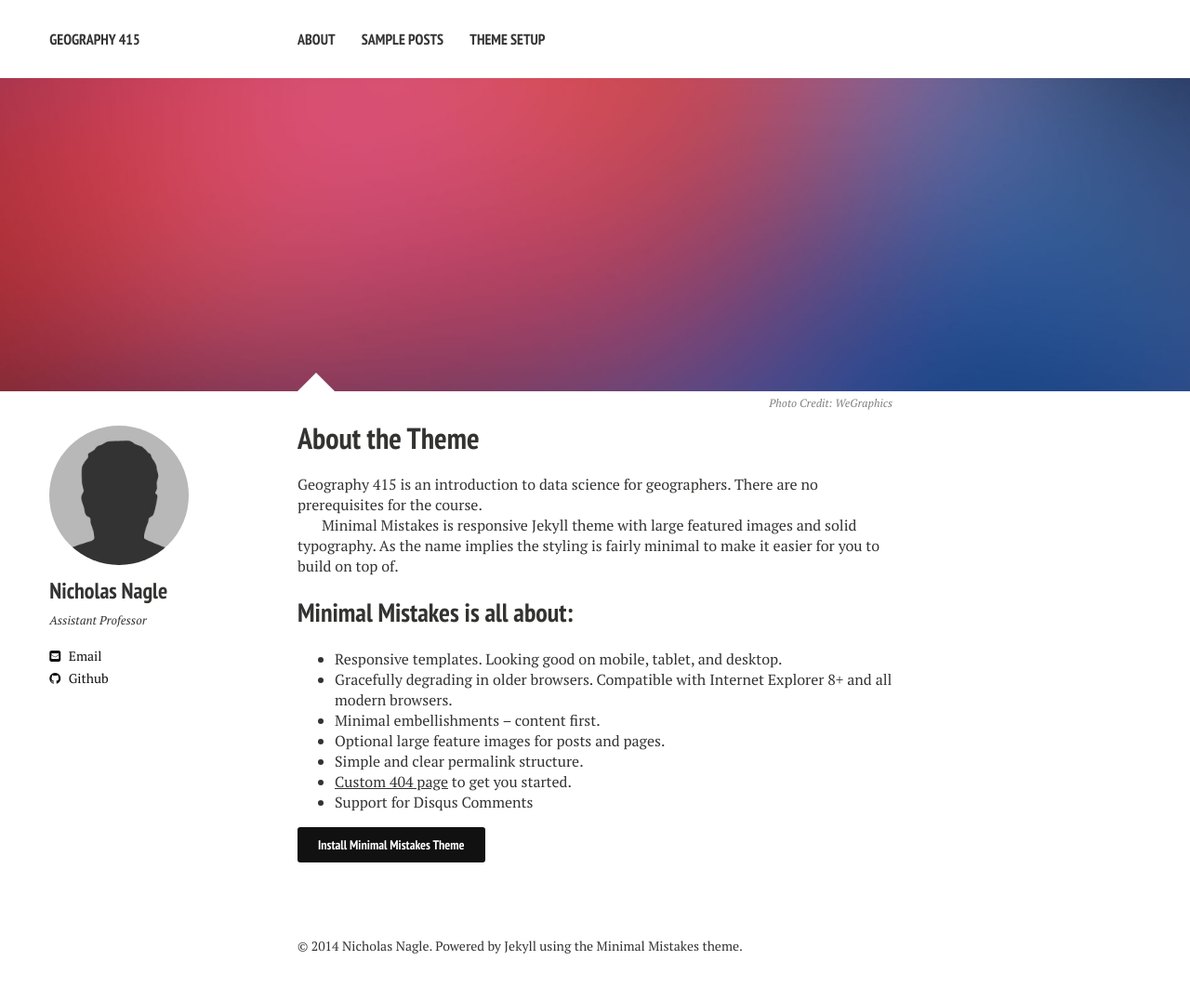
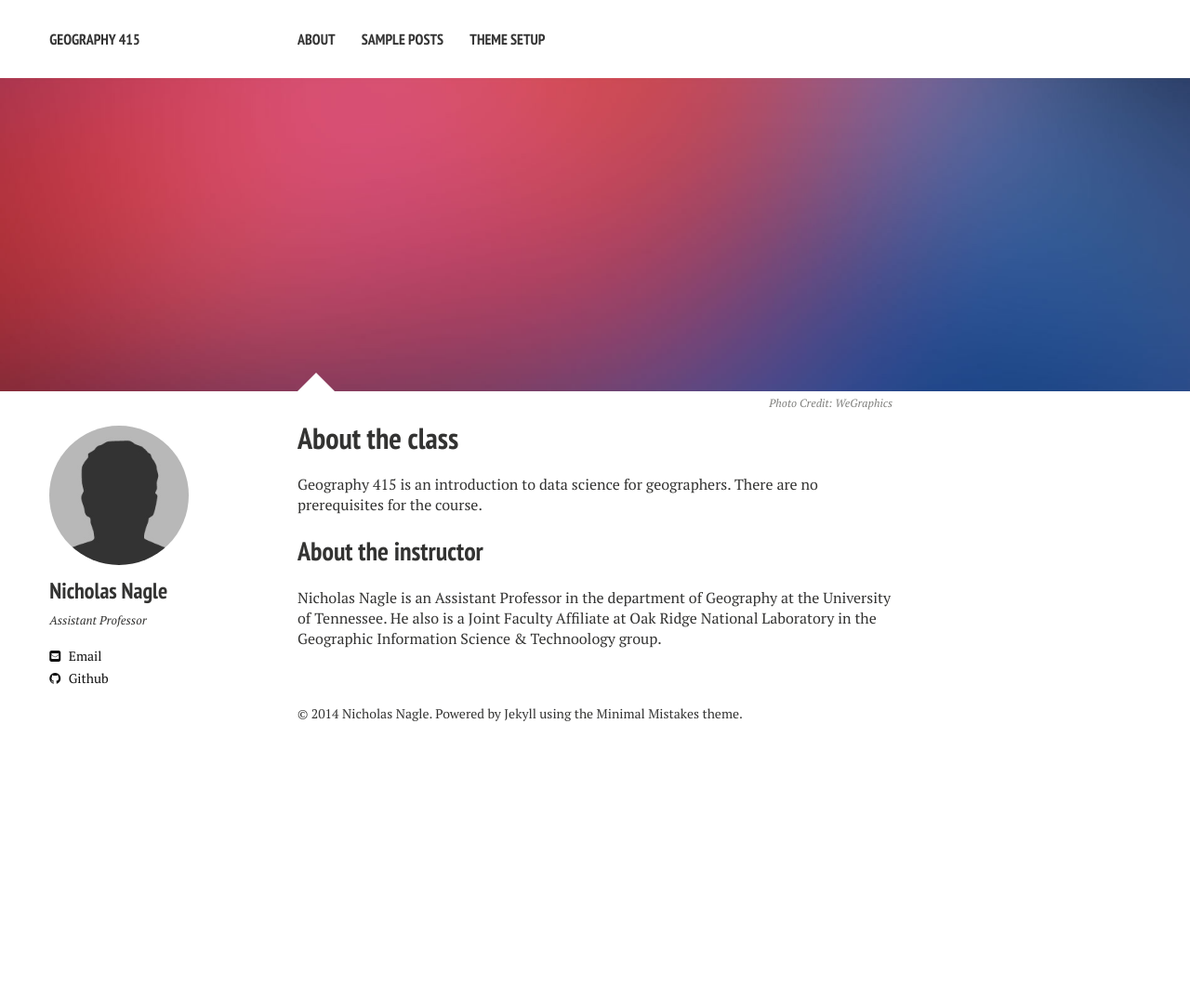
Before and after one commit to UTK-geog415-s15/UTK-geog415-s15.github.io, a Jekyll site: the page built from about/index.md, in a window 1280 px wide. Shown: the whole page at 93% size. Built offline with Jekyll 4.4.1, drawn with Linux system fonts in a browser that asks for light colours; nearby versions of some CDN libraries; after the commit the page ends 900 px from its top, so only the background shows below that.

Commit message:
updated about

```diff
--- a/about/index.md
+++ b/about/index.md
@@ -1,6 +1,6 @@
 ---
 layout: page
-title: About the Theme
+title: About the class
 tags: [about, Jekyll, theme, responsive]
 modified: 2014-08-08T20:53:07.573882-04:00
 comments: true
@@ -13,16 +13,7 @@ image:
 Geography 415 is an introduction to data science for geographers.
 There are no prerequisites for the course.
 
-Minimal Mistakes is responsive Jekyll theme with large featured images and solid typography. As the name implies the styling is fairly minimal to make it easier for you to build on top of.
 
-## Minimal Mistakes is all about:
+## About the instructor
 
-* Responsive templates. Looking good on mobile, tablet, and desktop.
-* Gracefully degrading in older browsers. Compatible with Internet Explorer 8+ and all modern browsers.
-* Minimal embellishments -- content first.
-* Optional large feature images for posts and pages.
-* Simple and clear permalink structure.
-* [Custom 404 page](http://mmistakes.github.io/minimal-mistakes/404.html) to get you started.
-* Support for Disqus Comments
-
-<a markdown="0" href="{{ site.url }}/theme-setup" class="btn">Install Minimal Mistakes Theme</a>
+Nicholas Nagle is an Assistant Professor in the department of Geography at the University of Tennessee.  He also is a Joint Faculty Affiliate at Oak Ridge National Laboratory in the Geographic Information Science & Technoology group.
```
